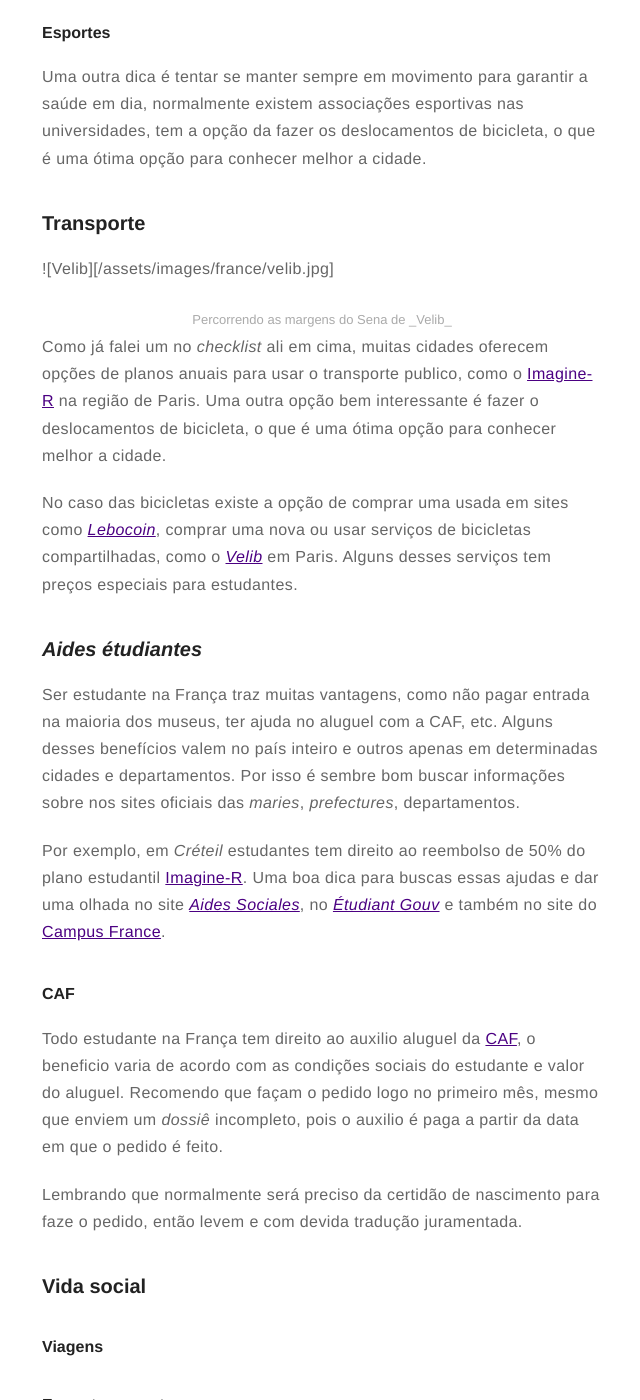
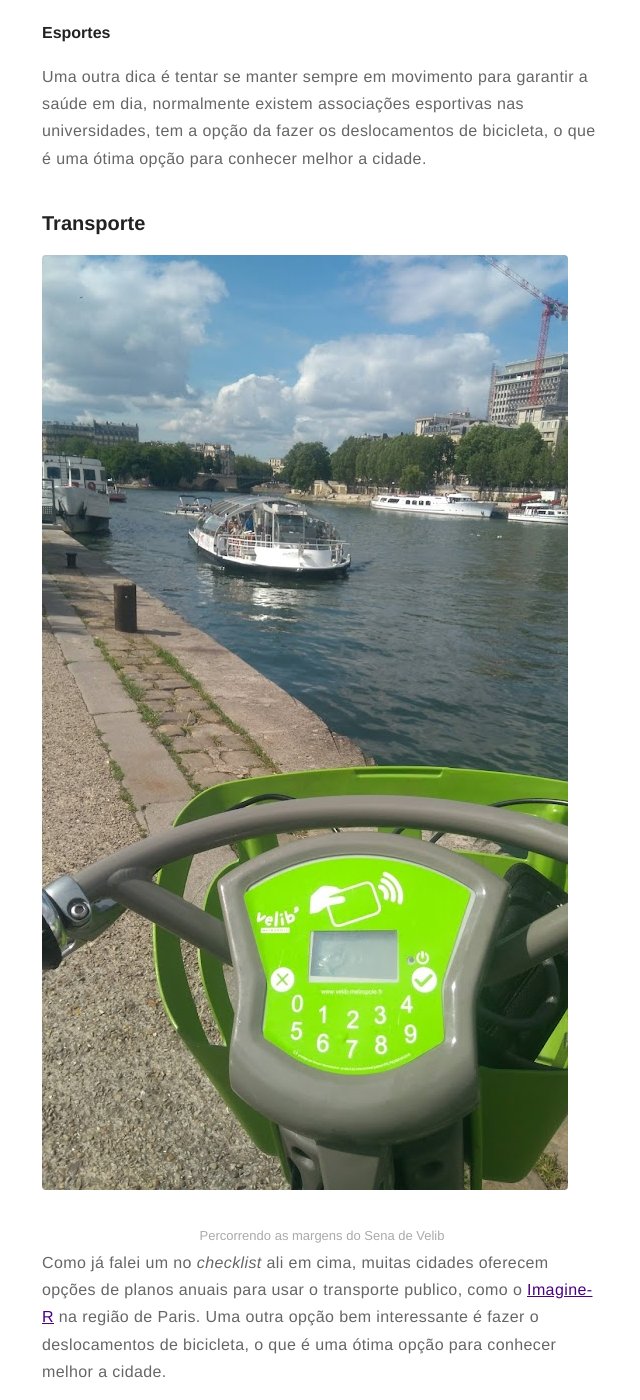
Before and after one commit to felipebastosb/felipebastosb.github.io, a Jekyll site: the page built from _posts/2022-08-01-dicas-para-os-nouveaux-partants.markdown, in a window 1280 px wide and 1400 px high, scrolled down 5991 px. Shown: the whole window, without its empty margins (318-958 px from the left). Built offline with Jekyll 4.4.1, drawn with Linux system fonts in a browser that asks for light colours; emoji names are drawn with the system emoji font; comment, search, counter and statistics services are not loaded.

Commit message:
fix velib image

```diff
--- a/_posts/2022-08-01-dicas-para-os-nouveaux-partants.markdown
+++ b/_posts/2022-08-01-dicas-para-os-nouveaux-partants.markdown
@@ -136,8 +136,8 @@ Uma outra dica é tentar se manter sempre em movimento para garantir a saúde em
 
 ### Transporte
 
-![Velib][/assets/images/france/velib.jpg]
-<figcaption class="caption">Percorrendo as margens do Sena de _Velib_</figcaption>
+![Velib](/assets/images/france/velib.jpg)
+<figcaption class="caption">Percorrendo as margens do Sena de Velib</figcaption>
 
 Como já falei um no _checklist_ ali em cima, muitas cidades oferecem opções de planos anuais para usar o transporte publico, como o [Imagine-R](https://www.iledefrance-mobilites.fr/imagine-r) na região de Paris. Uma outra opção bem interessante é fazer o deslocamentos de bicicleta, o que é uma ótima opção para conhecer melhor a cidade.
 
```
